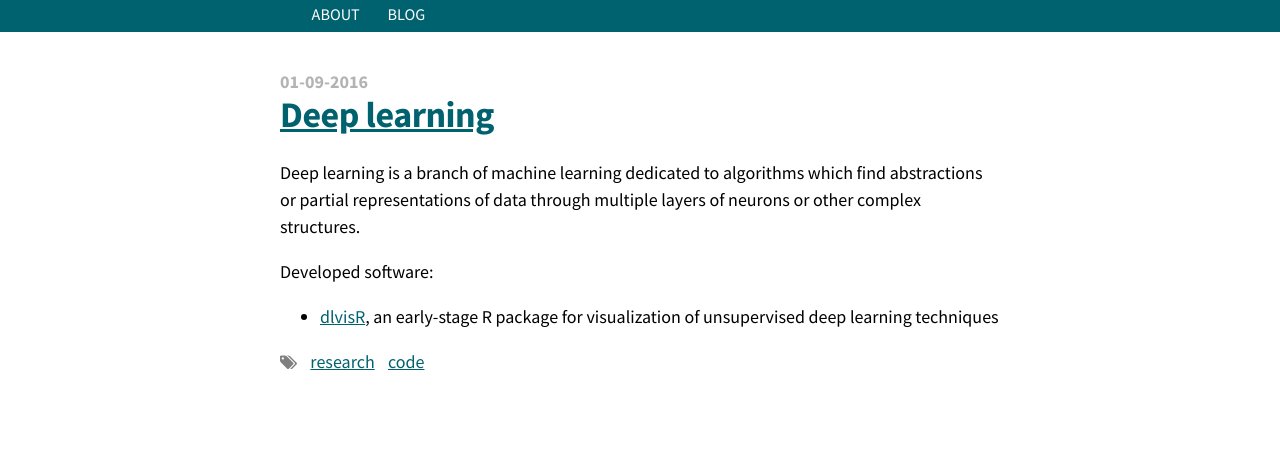
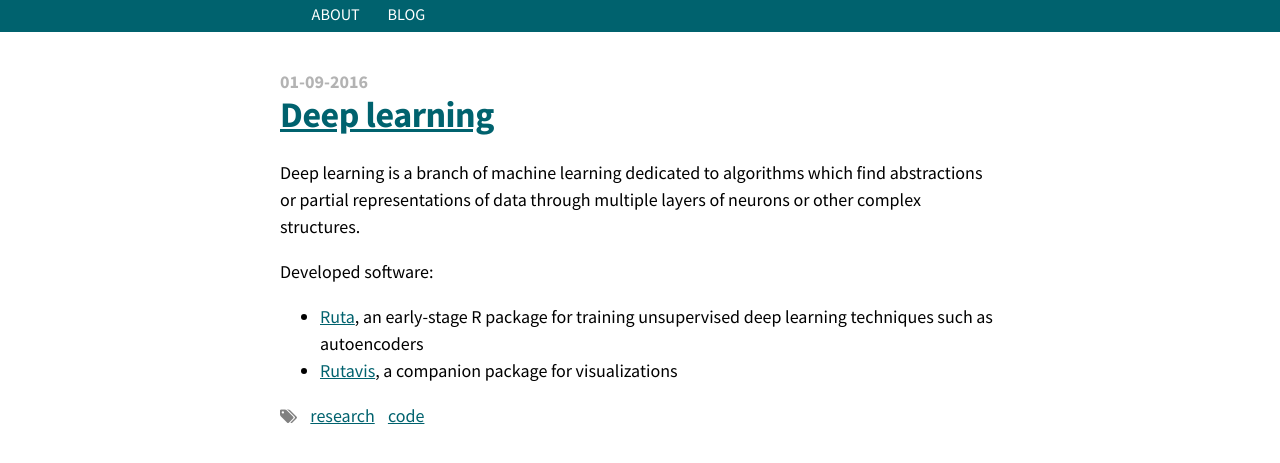
Before and after one commit to fdavidcl/fdavidcl.github.io, a Jekyll site: the page built from blog/_posts/2016-09-01-deep-learning.md, in a window 1280 px wide. Shown: the top 463 px of the page. Built offline with Jekyll 4.4.1, drawn with Linux system fonts in a browser that asks for light colours.

Commit message:
Update dl post

```diff
--- a/blog/_posts/2016-09-01-deep-learning.md
+++ b/blog/_posts/2016-09-01-deep-learning.md
@@ -10,4 +10,5 @@ Deep learning is a branch of machine learning dedicated to algorithms which find
 
 Developed software:
 
-* [dlvisR](http://fdavidcl.me/dlvisr/about/), an early-stage R package for visualization of unsupervised deep learning techniques
+* [Ruta](http://fdavidcl.me/ruta/), an early-stage R package for training unsupervised deep learning techniques such as autoencoders
+* [Rutavis](http://github.com/fdavidcl/rutavis), a companion package for visualizations
```
